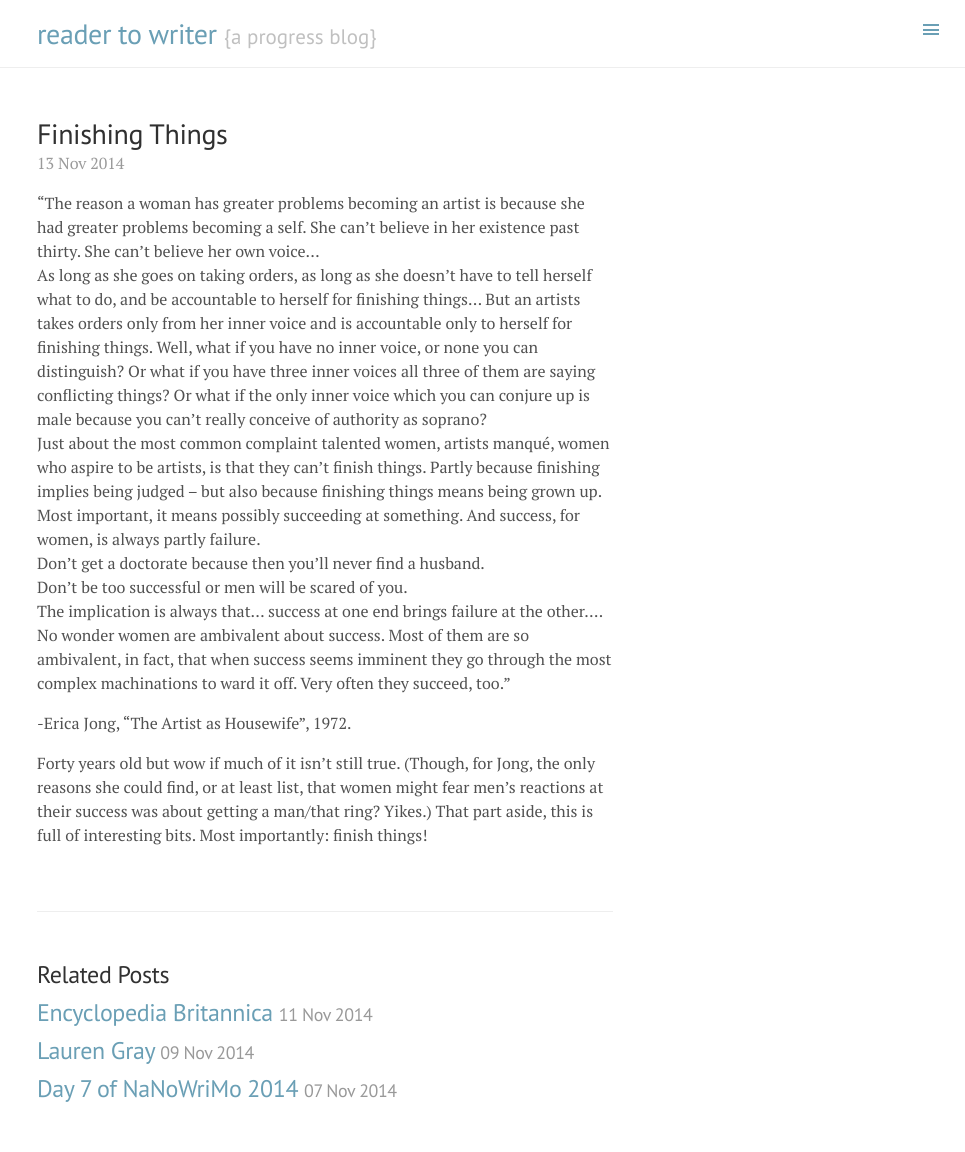
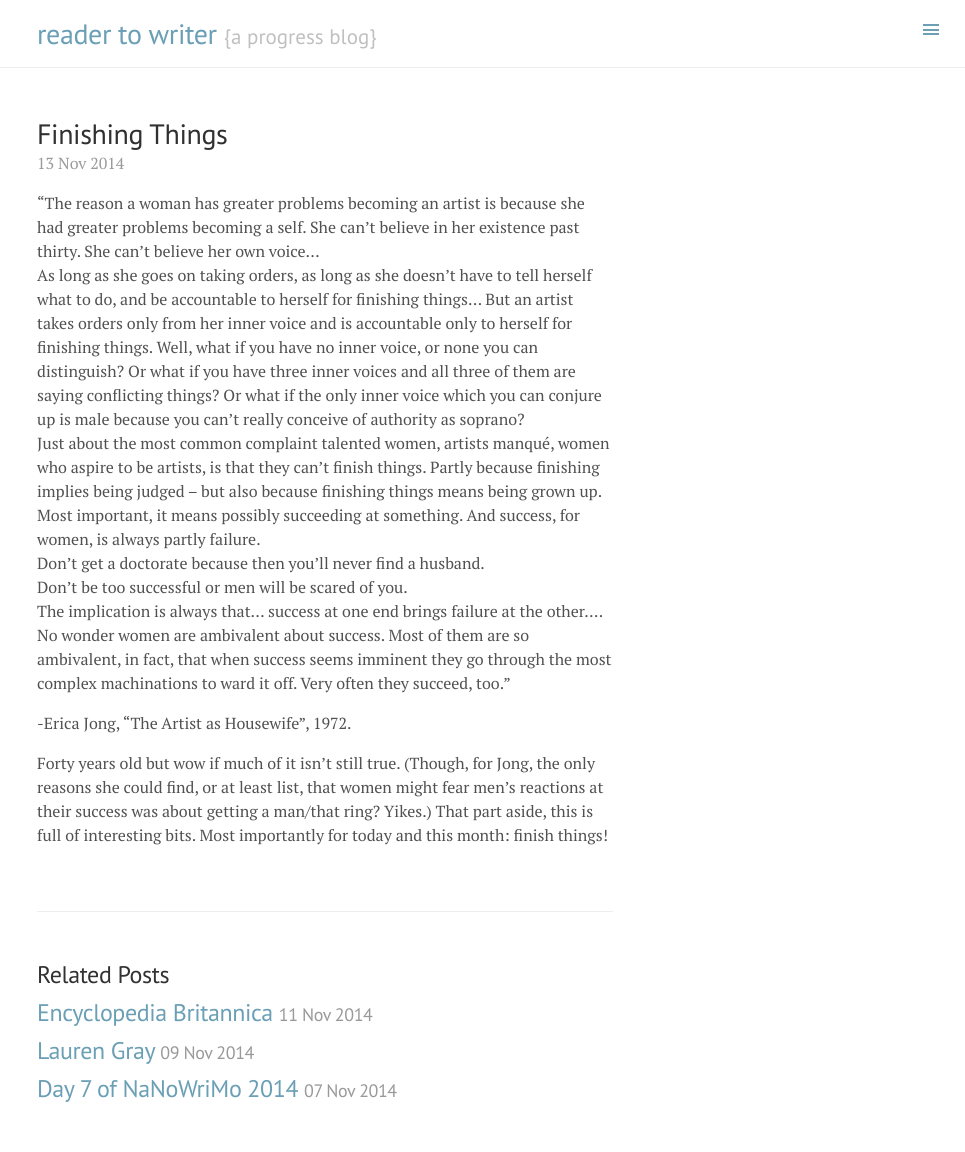
Before and after one commit to readertowriter/readertowriter.github.io, a Jekyll site: the page built from _posts/2014-11-13-Finishing-Things.md, in a window 1280 px wide. Shown: the whole page, without its empty margins (315-1280 px from the left). Built offline with Jekyll 4.4.1, drawn with Linux system fonts in a browser that asks for light colours; Markdown is read by kramdown in place of the engine named in the settings.

Commit message:
new post

```diff
--- a/_posts/2014-11-13-Finishing-Things.md
+++ b/_posts/2014-11-13-Finishing-Things.md
@@ -4,7 +4,7 @@ title: Finishing Things
 ---
 
 "The reason a woman has greater problems becoming an artist is because she had greater problems becoming a self. She can't believe in her existence past thirty. She can't believe her own voice...
-As long as she goes on taking orders, as long as she doesn't have to tell herself what to do, and be accountable to herself for finishing things... But an artists takes orders only from her inner voice and is accountable only to herself for finishing things. Well, what if you have no inner voice, or none you can distinguish? Or what if you have three inner voices all three of them are saying conflicting things? Or what if the only inner voice which you can conjure up is male because you can't really conceive of authority as soprano?
+As long as she goes on taking orders, as long as she doesn't have to tell herself what to do, and be accountable to herself for finishing things... But an artist takes orders only from her inner voice and is accountable only to herself for finishing things. Well, what if you have no inner voice, or none you can distinguish? Or what if you have three inner voices and all three of them are saying conflicting things? Or what if the only inner voice which you can conjure up is male because you can't really conceive of authority as soprano?
 Just about the most common complaint talented women, artists manqué, women who aspire to be artists, is that they can't finish things. Partly because finishing implies being judged -- but also because finishing things means being grown up. Most important, it means possibly succeeding at something. And success, for women, is always partly failure.
 Don't get a doctorate because then you'll never find a husband.
 Don't be too successful or men will be scared of you.
@@ -13,4 +13,4 @@ No wonder women are ambivalent about success. Most of them are so ambivalent, in
 
 -Erica Jong, "The Artist as Housewife", 1972.
 
-Forty years old but wow if much of it isn't still true. (Though, for Jong, the only reasons she could find, or at least list, that women might fear men's reactions at their success was about getting a man/that ring? Yikes.) That part aside, this is full of interesting bits. Most importantly: finish things!
+Forty years old but wow if much of it isn't still true. (Though, for Jong, the only reasons she could find, or at least list, that women might fear men's reactions at their success was about getting a man/that ring? Yikes.) That part aside, this is full of interesting bits. Most importantly for today and this month: finish things!
```
